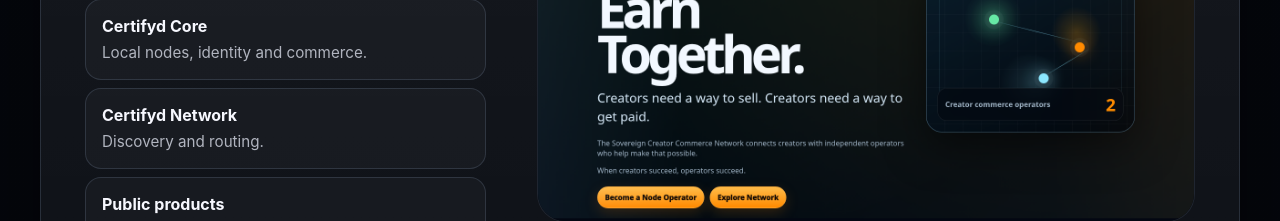
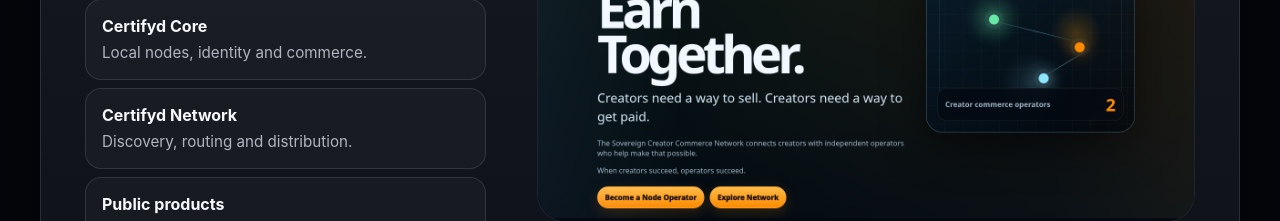
Before and after one commit to BEATiFYAUDIO/certifyd-investor-brief, a plain HTML site: page index.html in a window 1280 px wide. Shown: the part 5180-5401 px from the top of the page. Drawn offline with Linux system fonts and the light colour scheme.

Commit message:
Add distribution to network layer copy

```diff
--- a/index.html
+++ b/index.html
@@ -1445,7 +1445,7 @@
                 </div>
                 <div class="architecture-layer">
                   <strong>Certifyd Network</strong>
-                  <span>Discovery and routing.</span>
+                  <span>Discovery, routing and distribution.</span>
                 </div>
                 <div class="architecture-layer">
                   <strong>Public products</strong>
```
